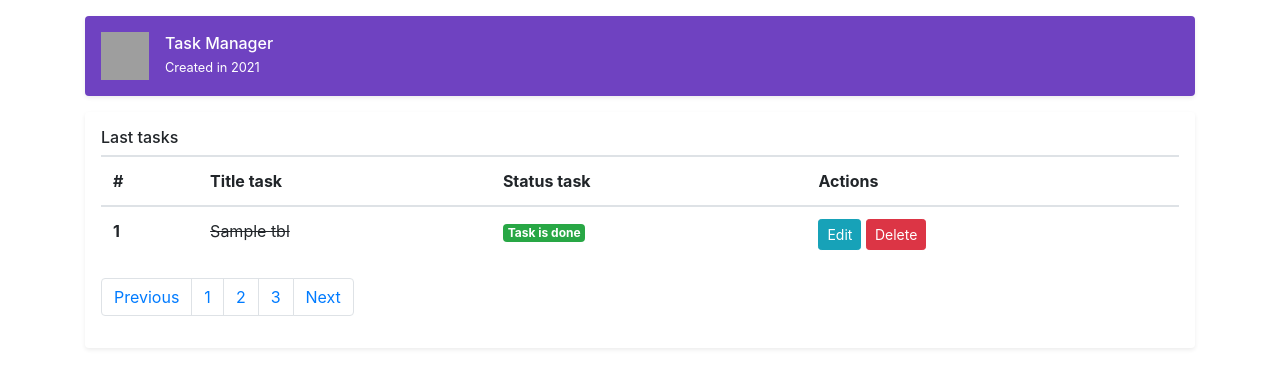
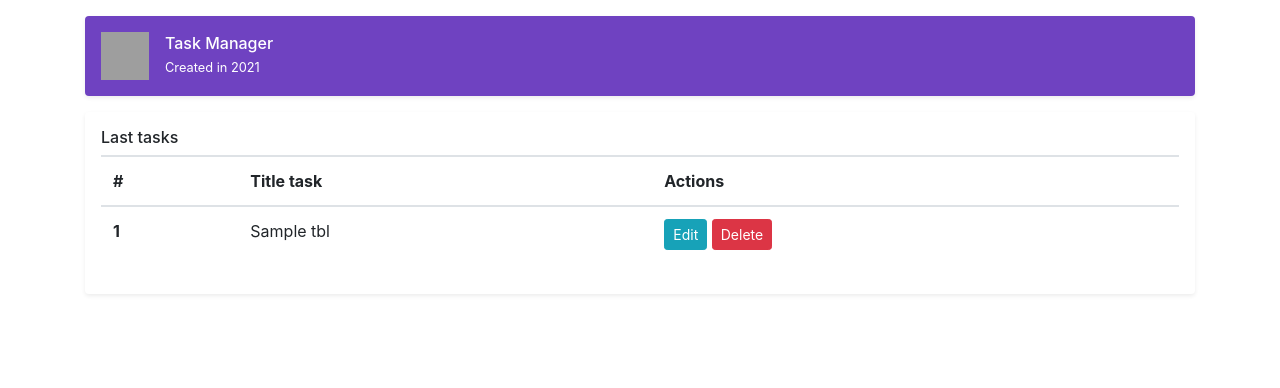
Before and after one commit to Alireza-QK/django_task, a Django app: page / in a window 1280 px wide. Shown: the part 56-444 px from the top of the page. Run offline with Django 3.2, Linux system fonts and the light colour scheme; tables that the repository leaves empty hold one stand-in row (values such as "Sample post"); some libraries are stand-ins or nearby versions; grey boxes are pictures that could not be loaded.

Commit message:
update task & delete task is added

```diff
--- a/task/task_app/models.py
+++ b/task/task_app/models.py
@@ -4,7 +4,6 @@ from django.contrib.auth import get_user_model
 
 class Task(models.Model):
 	title = models.CharField(max_length=254, verbose_name='Title')
-	status = models.BooleanField(default=True, verbose_name='Status task')
 	created_at = models.DateTimeField(auto_now_add=True)
 	updated_at = models.DateTimeField(auto_now=True)
 
--- a/task/task_app/templates/task_app/index.html
+++ b/task/task_app/templates/task_app/index.html
@@ -11,7 +11,6 @@
 				<tr>
 					<th scope="col">#</th>
 					<th scope="col">Title task</th>
-					<th scope="col">Status task</th>
 					<th scope="col">Actions</th>
 				</tr>
 			</thead>
@@ -19,30 +18,16 @@
 				{% for task in tasks %}
 				<tr>
 					<th>{{ task.id }}</th>
+					<td>{{ task.title }}</td>
 					<td>
-						{% if task.status %}
-							<del>{{ task.title }}</del>
-							{% else %}
-							{{ task.title }}
-						{% endif %}
-
-					</td>
-					<td>
-						{% if task.status %}
-							<span class="badge badge-success">Task is done</span>
-							{% else %}
-							<span class="badge badge-danger">Task is not done</span>
-						{% endif %}
-					</td>
-					<td>
-						<a href="#" class="btn btn-info btn-sm">Edit</a>
-						<a href="#" class="btn btn-danger btn-sm">Delete</a>
+						<a href="{% url 'task:edit-task' task.pk %}" class="btn btn-info btn-sm">Edit</a>
+						<a href="{% url 'task:delete-task' task.pk %}" class="btn btn-danger btn-sm">Delete</a>
 					</td>
 				</tr>
 				{% endfor %}
 			</tbody>
 		</table>
-		<nav aria-label="Page navigation">
+		<!-- <nav aria-label="Page navigation">
 			<ul class="pagination">
 				<li class="page-item"><a class="page-link" href="#">Previous</a></li>
 				<li class="page-item"><a class="page-link" href="#">1</a></li>
@@ -50,7 +35,7 @@
 				<li class="page-item"><a class="page-link" href="#">3</a></li>
 				<li class="page-item"><a class="page-link" href="#">Next</a></li>
 			</ul>
-		</nav>
+		</nav> -->
 	</div>
 </main>
 {% endblock %}
--- a/task/task_app/urls.py
+++ b/task/task_app/urls.py
@@ -1,10 +1,11 @@
 from django.urls import path
-from .views import homePage, CreateTaskPage, StatusTaskPage
+from .views import homePage, CreateTaskPage, deleteTask, EditTaskPage
 
 app_name = 'task'
 
 urlpatterns = [
 	path('', homePage, name='home'),
-	path('create', CreateTaskPage, name='create-task'),
-	path('status', StatusTaskPage, name='status-task'),
+	path('create-task', CreateTaskPage, name='create-task'),
+	path('delete-task/<int:pk>', deleteTask, name='delete-task'),
+	path('edit-task/<int:pk>', EditTaskPage, name='edit-task'),
 ]
--- a/task/task_app/views.py
+++ b/task/task_app/views.py
@@ -1,6 +1,7 @@
-from django.shortcuts import render
+from django.shortcuts import render, redirect, get_object_or_404
 from django.http.response import HttpResponse
 from django.contrib import messages
+from django.urls import reverse
 from .models import Task
 
 
@@ -19,12 +20,38 @@ def CreateTaskPage(request):
 
 		if form['title_task']:
 			title = form['title_task']
-			status = False
-			Task.objects.create(title=title, status=status)
+			Task.objects.create(title=title)
 		else:
 			messages.error(request, "title can't empty", 'danger')
 
 	return render(request, 'task_app/create-task.html', context={})
 
-def StatusTaskPage(request):
-	return HttpResponse('dd')
+def deleteTask(request, pk):
+
+	if pk:
+		try:
+
+			Task.objects.get(pk=pk).delete()
+			return redirect(reverse('task:home'))
+		except Task.DoesNotExist:
+			redirect(reverse('task:home'))
+
+	return redirect(reverse('task:home'))
+
+
+def EditTaskPage(request, pk):
+
+	task = get_object_or_404(Task, pk=pk)
+
+	form = ''
+	if request.method == 'POST':
+		form = request.POST
+		title = form['title_task']
+		if title:
+			Task.objects.update(title=title)
+			return redirect(reverse('task:home'))
+
+
+	context = {'task': task}
+
+	return render(request, 'task_app/edit-task.html', context)
```
Also changed, not shown: task/task_app/templates/task_app/edit-task.html (added, +24 -0 lines), task/task_app/migrations/0003_remove_task_status.py (added).
